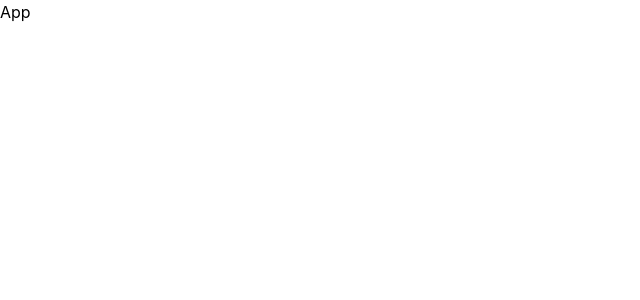
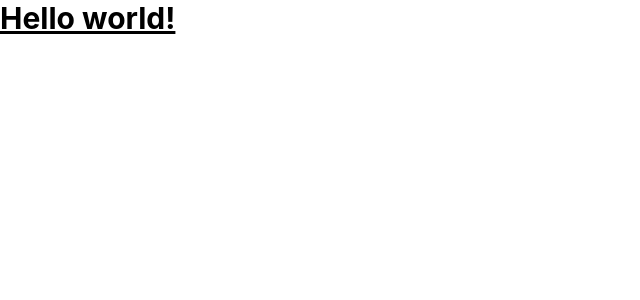
Before and after one commit to nadeeshikagimhani/Portfolio-React-Js, a React (Vite) app: page / in a window 1280 px wide. Shown: the top 300 px of the page, without its empty margins (0-640 px from the left). Built offline with nearby package versions, Linux system fonts and the light colour scheme.

Commit message:
Install Neccessary Packages

```diff
--- a/package.json
+++ b/package.json
@@ -11,6 +11,9 @@
   },
   "dependencies": {
     "@tailwindcss/vite": "^4.2.2",
+    "aos": "^2.3.4",
+    "framer-motion": "^12.38.0",
+    "lucide-react": "^1.7.0",
     "react": "^19.2.4",
     "react-dom": "^19.2.4",
     "tailwindcss": "^4.2.2"
--- a/src/App.jsx
+++ b/src/App.jsx
@@ -1,8 +1,10 @@
-import React from 'react'
-
 const App = () => {
   return (
-    <div>App</div>
+    <div>
+      <h1 class="text-3xl font-bold underline">
+    Hello world!
+  </h1>
+    </div>
   )
 }
 
```
Also changed, not shown: 1 other file (tests, documents, lock files or other folders).
